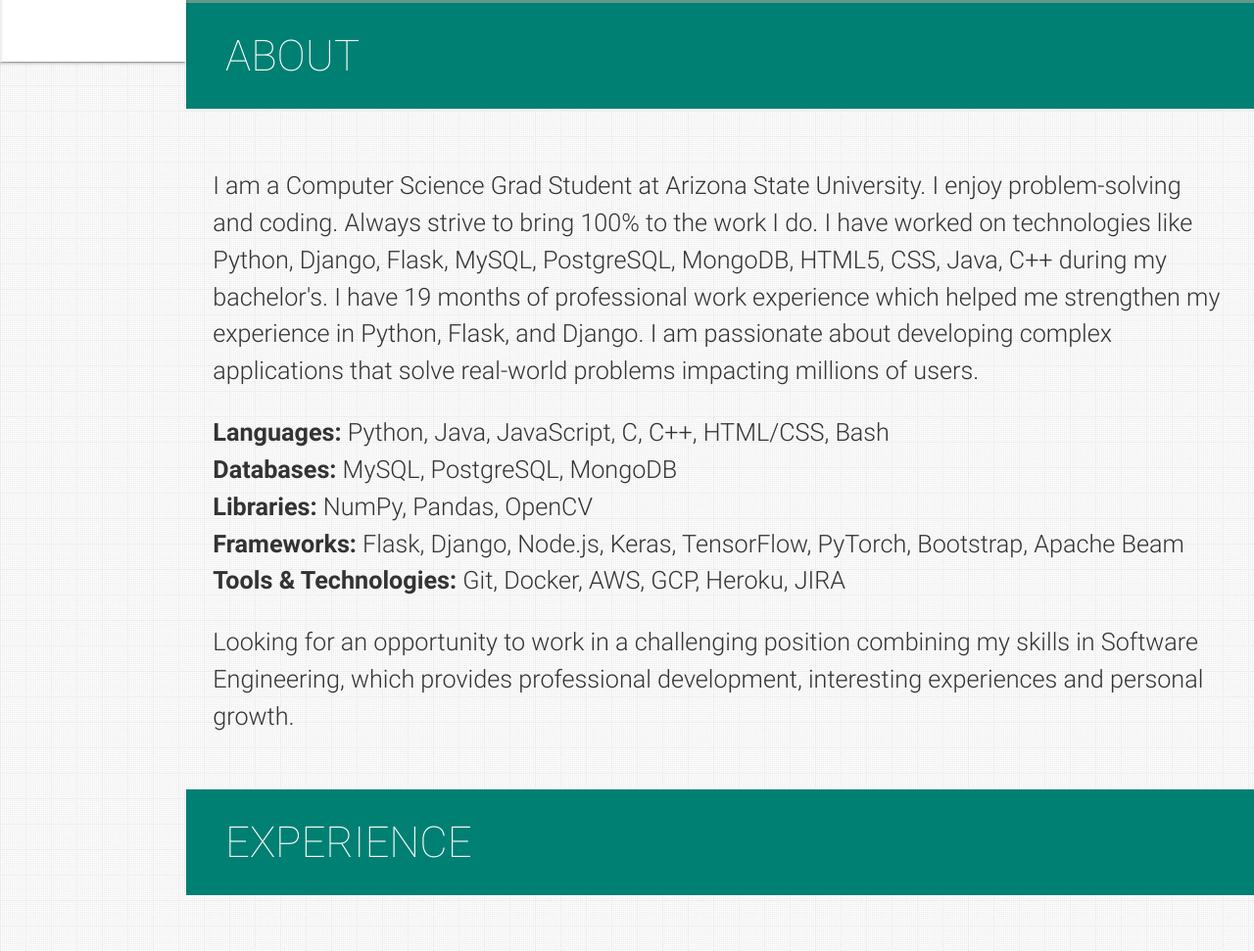
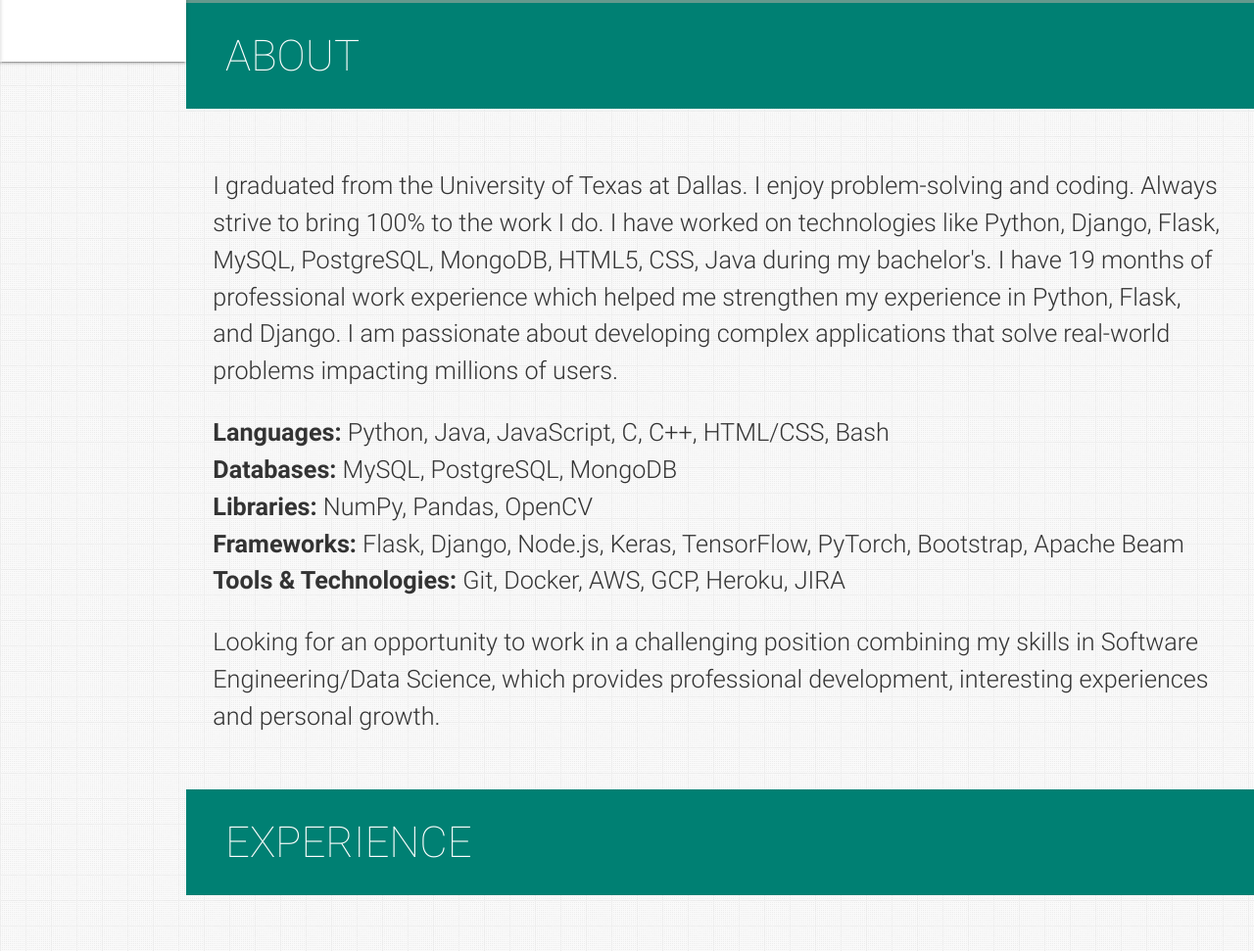
Before and after one commit to pratheepknadar/pratheepknadar.github.io, a plain HTML site: page index.html in a window 1280 px wide. Shown: the part 797-1768 px from the top of the page at 98% size. Drawn offline with nearby package versions, Linux system fonts and the light colour scheme.

Commit message:
Update index.html

```diff
--- a/index.html
+++ b/index.html
@@ -260,9 +260,9 @@
           </h2>
         </blockquote> -->
         <p>
-          I am a Computer Science Grad Student at Arizona State University. I enjoy problem-solving and coding. Always strive to bring 100% to the work I do.
+          I graduated from the University of Texas at Dallas. I enjoy problem-solving and coding. Always strive to bring 100% to the work I do.
 
-          I have worked on technologies like Python, Django, Flask, MySQL, PostgreSQL, MongoDB, HTML5, CSS, Java, C++ during my bachelor's. I have 19 months of professional work experience which helped me strengthen my experience in Python, Flask, and Django.
+          I have worked on technologies like Python, Django, Flask, MySQL, PostgreSQL, MongoDB, HTML5, CSS, Java during my bachelor's. I have 19 months of professional work experience which helped me strengthen my experience in Python, Flask, and Django.
 
           I am passionate about developing complex applications that solve real-world problems impacting millions of users.
         </p>
@@ -282,7 +282,7 @@
           Detail-oriented Data Scientist with professional experience in Backend Development, Machine Learning, Computer Vision. I am adept in Python, Django, Flask, SQL, Machine Learning, Computer Vision.
         </p> -->
         <p>
-          Looking for an opportunity to work in a challenging position combining my skills in Software Engineering, which provides professional development, interesting experiences and personal growth.
+          Looking for an opportunity to work in a challenging position combining my skills in Software Engineering/Data Science, which provides professional development, interesting experiences and personal growth.
         </p>
         <!-- <p>
           Another Paragraph
```
